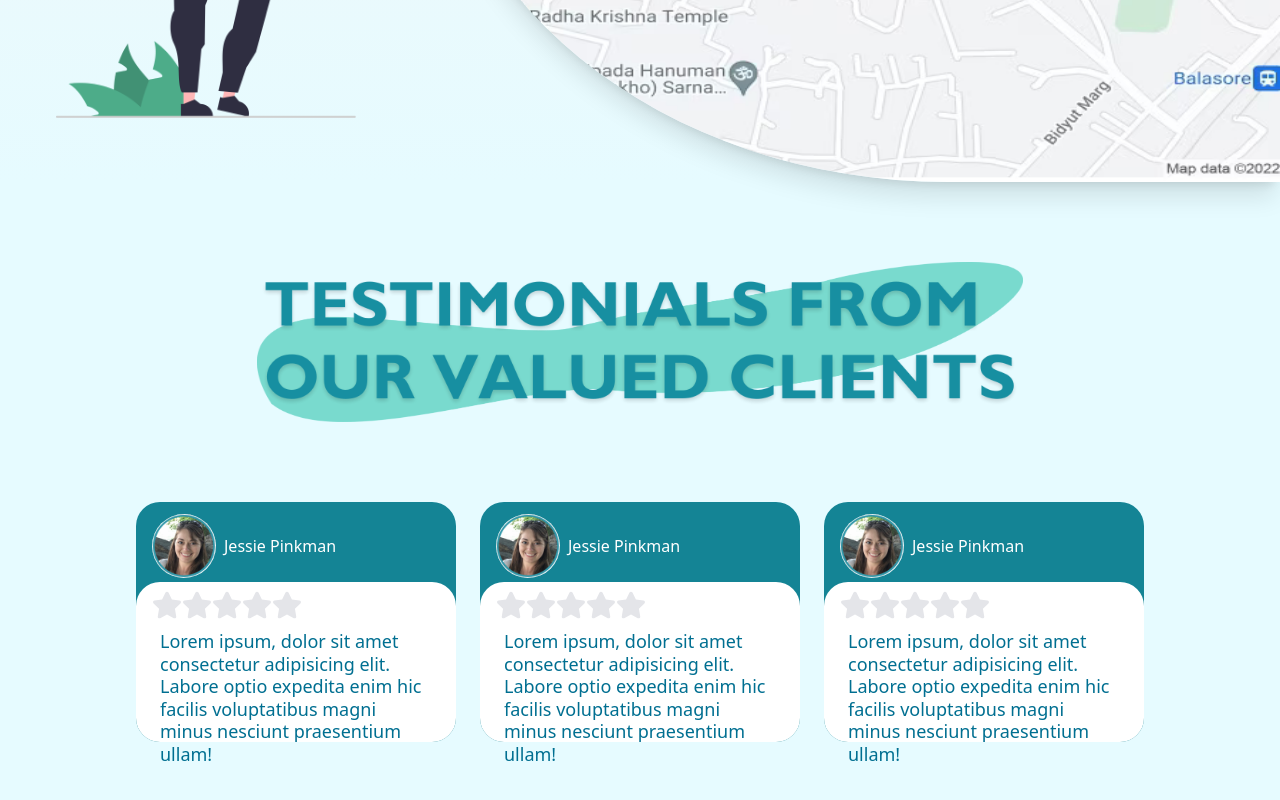
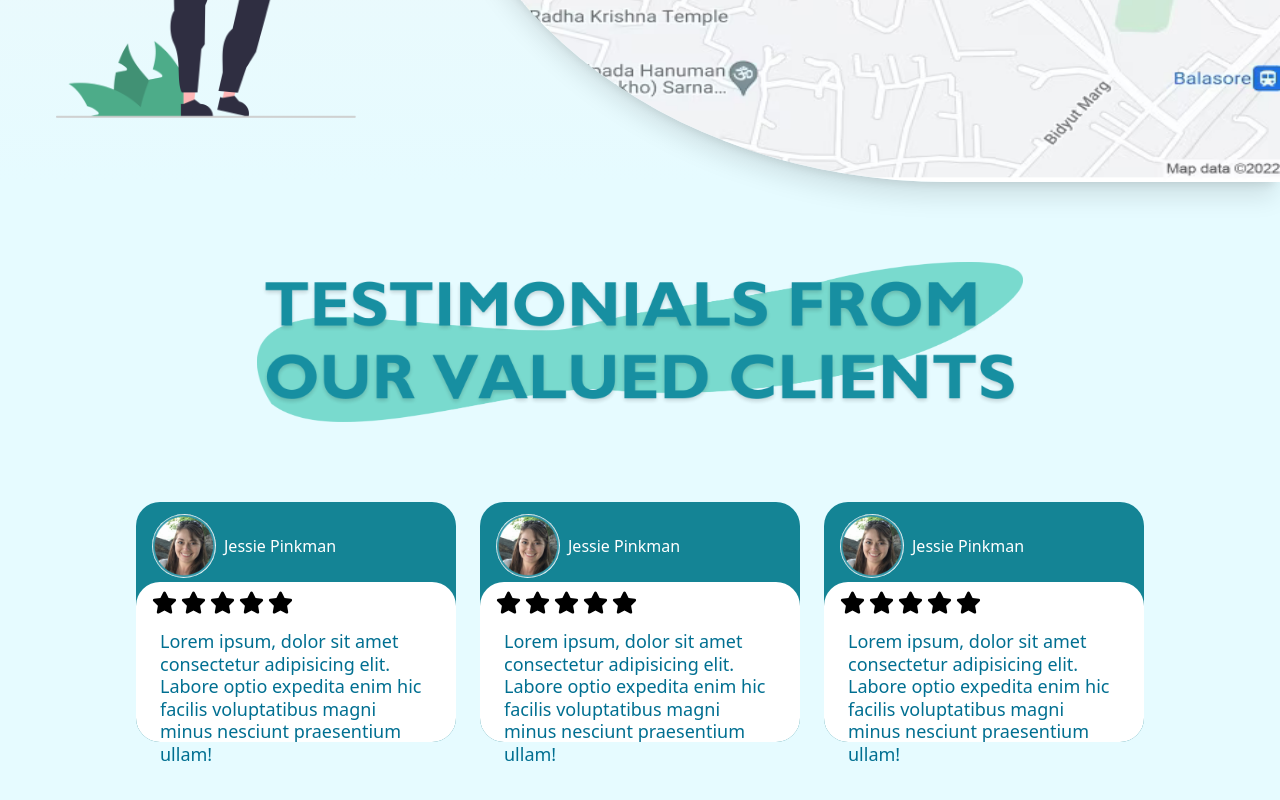
Before and after one commit to KaiAlan/findRoommate, a React (Vite) app in the folder frontend/: page / in a window 1280 px wide. Shown: the part 1418-2218 px from the top of the page. Built offline with nearby package versions, Linux system fonts and the light colour scheme; a web font is replaced by a local one.

Commit message:
Refactor: Remove separate rating file, integrate rating stars into card component

```diff
--- a/frontend/src/Home.jsx
+++ b/frontend/src/Home.jsx
@@ -17,7 +17,6 @@ import {
 import Navbar from './components/Navbar';
 import Landing2 from './components/Landing2';
 import Card from './components/Card';
-
 import Modal from './components/Modal';
 
 const Home = () => {
--- a/frontend/src/components/Card.jsx
+++ b/frontend/src/components/Card.jsx
@@ -1,6 +1,6 @@
 import React from 'react'
 import profile from '../assets/profile.png'
-import Rating from './Rating'
+import {FaStar} from 'react-icons/fa'
 
 const Card = () => {
 
@@ -19,7 +19,13 @@ const Card = () => {
             </div>
             <div className='flex flex-col p-6 h-2/3 bg-white rounded-3xl absolute bottom-0 '>
                 <div className= 'flex absolute top-0 start-0 p-2 pl-4'>
-                  < Rating/>
+                  <div className='flex gap-1'>
+                    <FaStar size={25} />
+                    <FaStar size={25}/>
+                    <FaStar size={25}/>
+                    <FaStar size={25}/>
+                    <FaStar size={25}/>
+                  </div>
                 </div>
 
                 <p className='text-txt_large text-lg leading-tight pt-6' >Lorem ipsum, dolor sit amet consectetur adipisicing elit. Labore optio expedita enim hic facilis voluptatibus magni minus nesciunt praesentium ullam! </p>
--- a/frontend/src/components/Login.jsx
+++ b/frontend/src/components/Login.jsx
@@ -38,7 +38,7 @@ const Login = () => {
   };
 
   return (
-    // <div className="bg-primary h-screen flex items-center justify-center relative">
+
       <div className="h-1/3 w-1/6 bg-gray-transparent rounded-3xl px-4 py-6  ">
         <div className="h-1/6">
           <div className="h-3/4 w-full bg-white rounded-full flex justify-center items-center border-2 border-gray-400">
@@ -111,7 +111,7 @@ const Login = () => {
           </div>
         </div>
       </div>
-    // </div>
+
   );
 };
 
--- a/frontend/src/components/Rating.jsx
+++ /dev/null
@@ -1,35 +0,0 @@
-import React from 'react'
-import {useState} from 'react'
-import {FaStar} from 'react-icons/fa'
-
-
-const Rating = () => {
-    const [rating, setRating] =  useState(null);
-    const [hover, setHover] = useState(null);
-
-    return (
-        <div className='flex'>
-            {[...Array(5)].map((_, index) => {
-                const currentRating = index + 1;
-                return (
-                    <label key={currentRating}>
-                        <input
-                            type="radio"
-                            name="rating"
-                            value={currentRating}
-                            className='hidden'
-                            onClick={() => setRating(currentRating)}
-                        />
-                        <FaStar className="cursor-pointer"
-                        size={30}
-                        color = {currentRating <= (hover || rating) ? "#ffc107" : "#e4e5e9"}
-                        onMouseEnter={() => setHover(currentRating)}
-                        onMouseLeave={() => setHover(null)}/>
-                        </label>
-                );
-            })}
-        </div>
-    )
-}
-
-export default Rating
```
